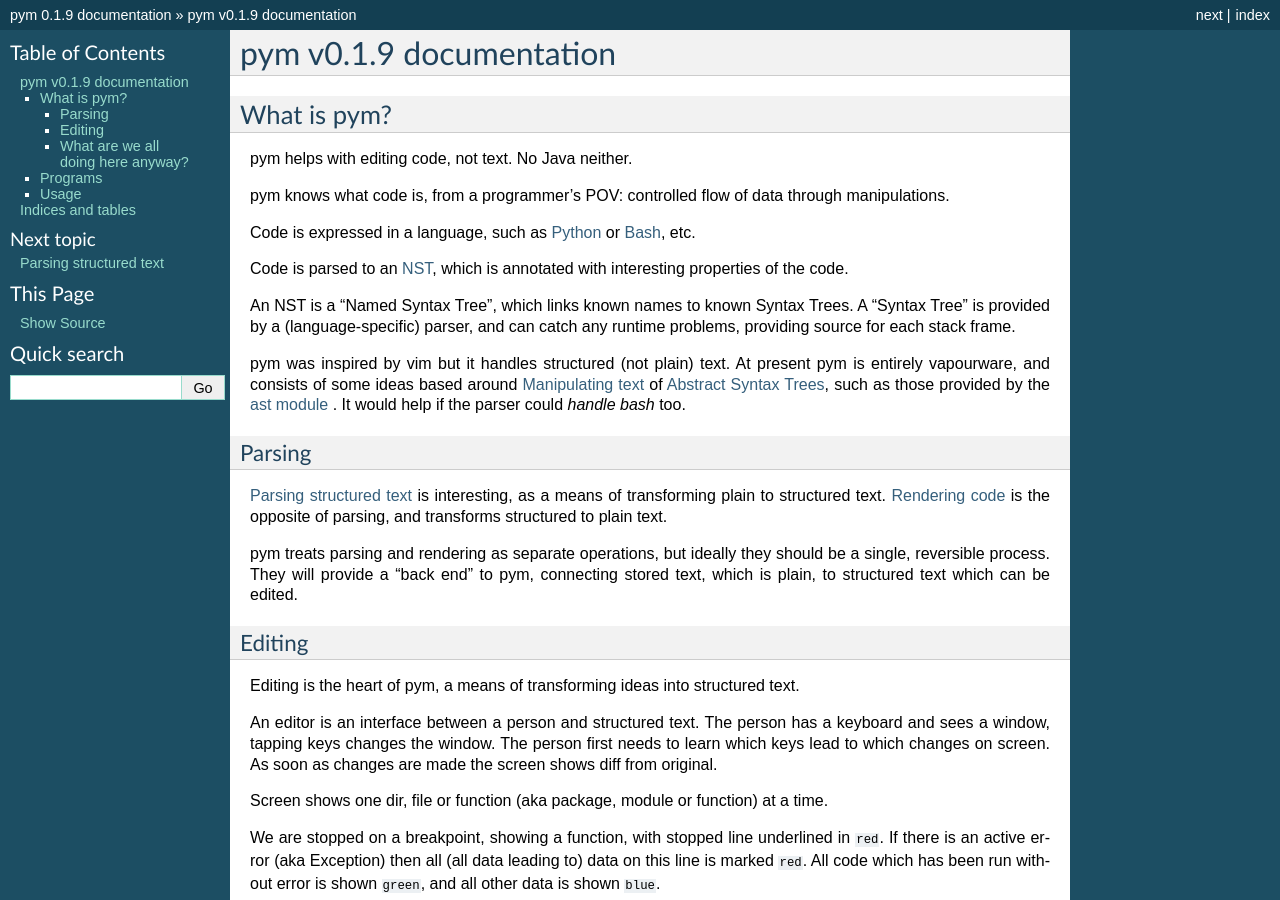
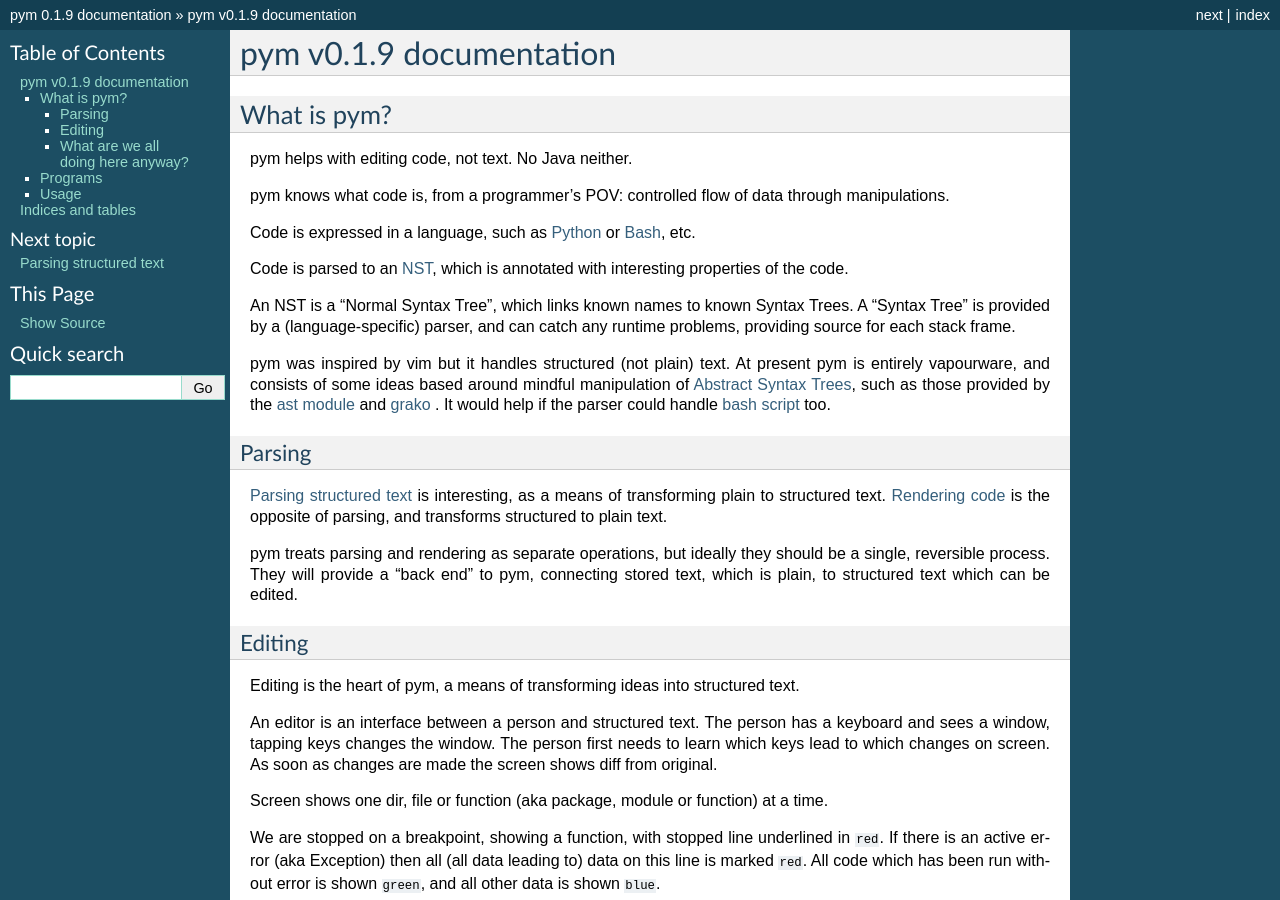
Before and after one commit to jalanb/pym, a Sphinx documentation site: the page built from docs/index.rst, in a window 1280 px wide and 900 px high. Built offline with Sphinx 7.4.7, drawn with Linux system fonts in a browser that asks for light colours; formulas are drawn with MathJax 3; cross-references to code outside the pages are shown as plain code.

Commit message:
MOr elinks

```diff
--- a/docs/index.rst
+++ b/docs/index.rst
@@ -25,9 +25,9 @@ Code is expressed in a language, such as `Python <https://github.com/jalanb/pym/
 
 Code is parsed to an `NST <https://github.com/jalanb/pym/blob/master/pym/ast/nst.py#L5>`_, which is annotated with interesting properties of the code.
 
-An NST is a "Named Syntax Tree", which links known names to known Syntax Trees. A "Syntax Tree" is provided by a (language-specific) parser, and can catch any runtime problems, providing source for each stack frame.
+An NST is a "Normal Syntax Tree", which links known names to known Syntax Trees. A "Syntax Tree" is provided by a (language-specific) parser, and can catch any runtime problems, providing source for each stack frame.
 
-pym was inspired by vim but it handles structured (not plain) text. At present pym is entirely vapourware, and consists of some ideas based around :ref:`mindful_manipulation` of `Abstract Syntax Trees <http://en.wikipedia.org/wiki/Abstract_syntax_tree>`_, such as those provided by the `ast module <http://docs.python.org/2/library/ast.html?highlight=ast>`_ . It would help  if the parser could `handle bash` too.
+pym was inspired by vim but it handles structured (not plain) text. At present pym is entirely vapourware, and consists of some ideas based around mindful manipulation of `Abstract Syntax Trees <http://en.wikipedia.org/wiki/Abstract_syntax_tree>`_, such as those provided by the `ast module <http://docs.python.org/2/library/ast.html?highlight=ast>`_ and `grako <https://pypi.python.org/pypi/grako/3.6.6#abstract-syntax-trees-asts>`_ . It would help  if the parser could handle `bash script <https://github.com/jalanb/parsher/blob/master/parsher/__init__.py#L9>`_ too.
 
 Parsing
 ^^^^^^^
```
